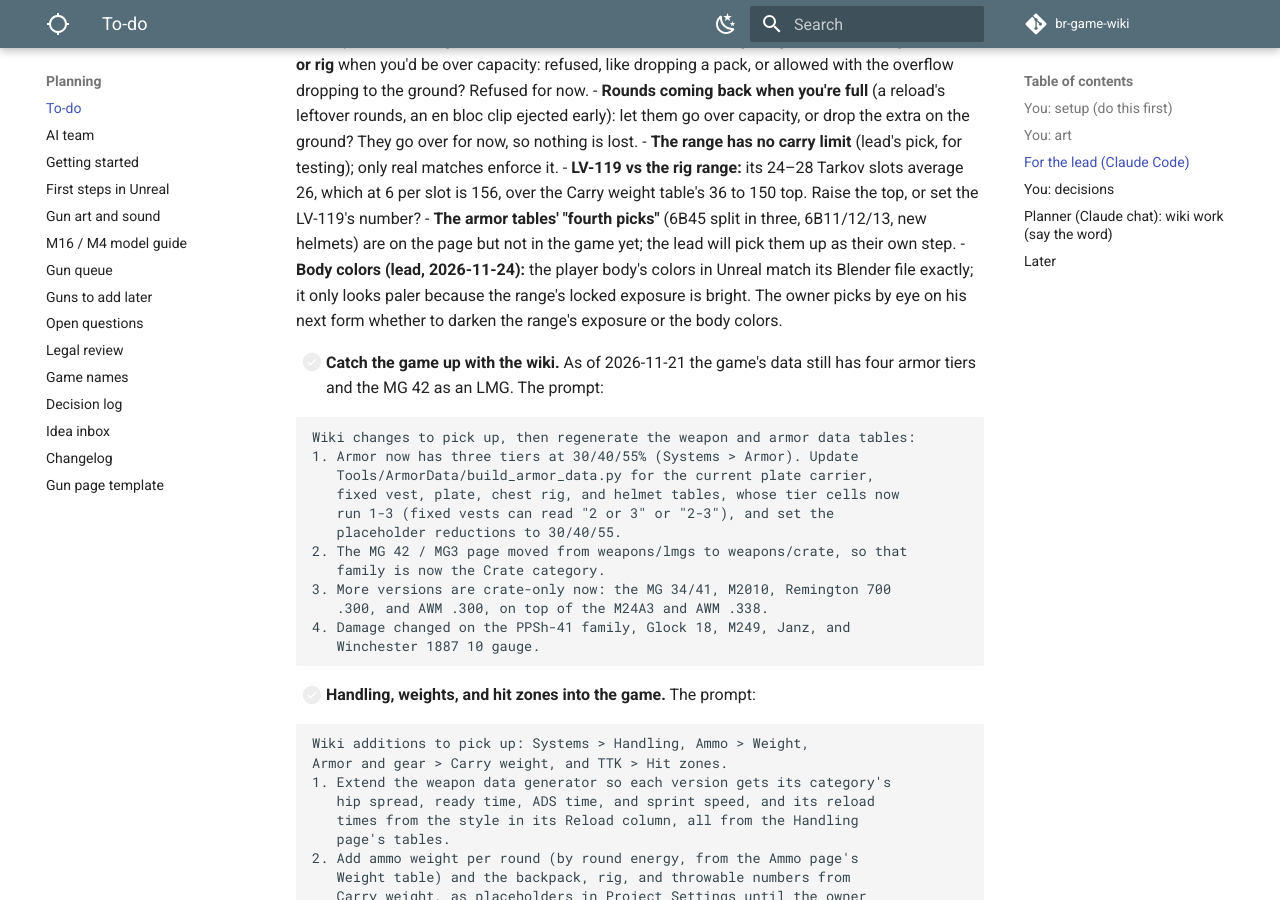
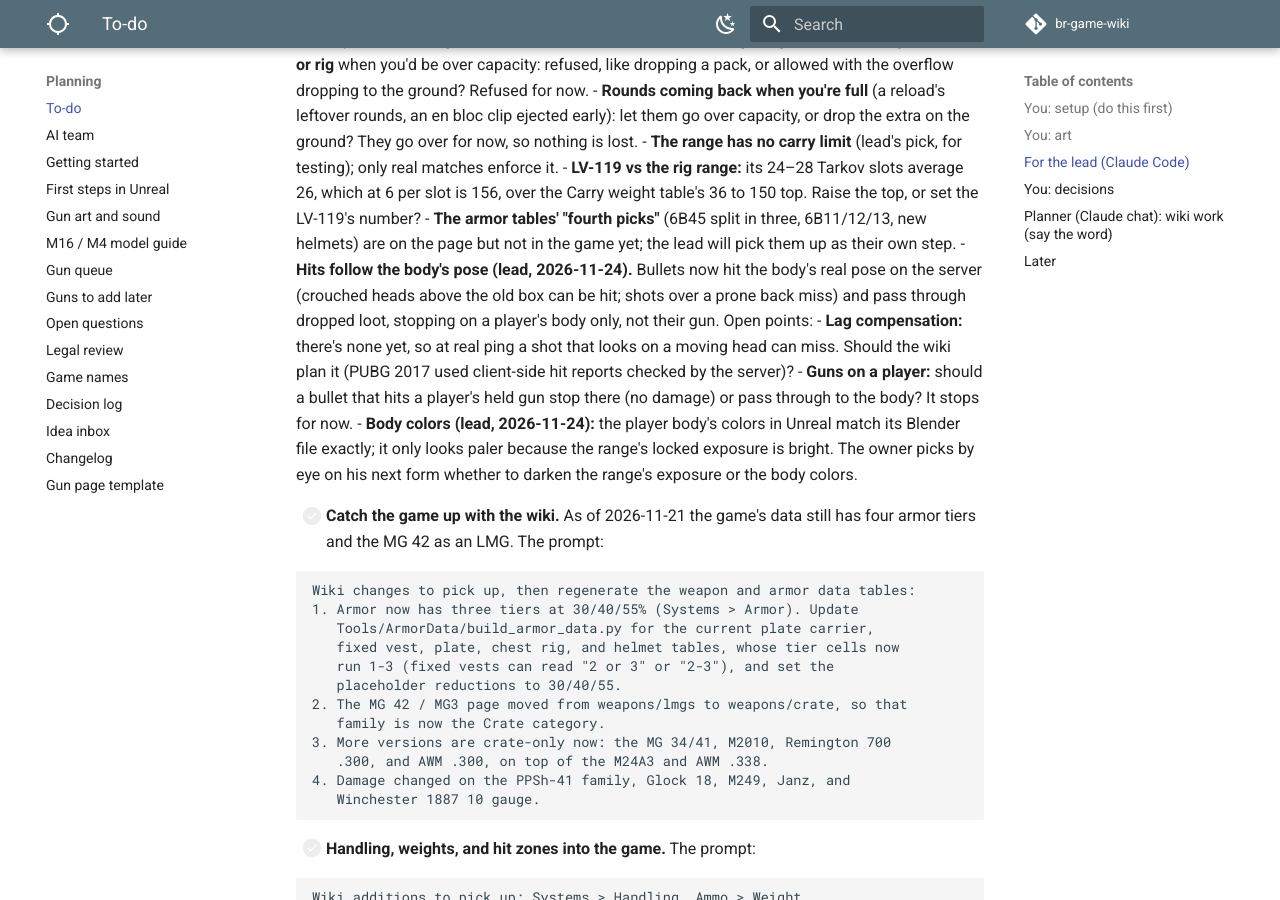
Before and after one commit to DerrickSpartan1/br-game-wiki, an MkDocs documentation site: the page built from docs/planning/to-do.md, in a window 1280 px wide and 900 px high, scrolled down 12428 px. Built offline with MkDocs 1.6.1 and Material for MkDocs 9.7.7, drawn with Linux system fonts in a browser that asks for light colours; comment, search, counter and statistics services are not loaded.

Commit message:
Lead: hits follow the pose; lag compensation and held-gun questions
Co-Authored-By: Claude Opus 5.5 <noreply@anthropic.com>

```diff
--- a/docs/planning/to-do.md
+++ b/docs/planning/to-do.md
@@ -172,6 +172,9 @@ When you tell the lead "check the planner's list," it works through this section
     - **The range has no carry limit** (lead's pick, for testing); only real matches enforce it.
     - **LV-119 vs the rig range:** its 24–28 Tarkov slots average 26, which at 6 per slot is 156, over the Carry weight table's 36 to 150 top. Raise the top, or set the LV-119's number?
     - **The armor tables' "fourth picks"** (6B45 split in three, 6B11/12/13, new helmets) are on the page but not in the game yet; the lead will pick them up as their own step.
+- **Hits follow the body's pose (lead, 2026-11-24).** Bullets now hit the body's real pose on the server (crouched heads above the old box can be hit; shots over a prone back miss) and pass through dropped loot, stopping on a player's body only, not their gun. Open points:
+    - **Lag compensation:** there's none yet, so at real ping a shot that looks on a moving head can miss. Should the wiki plan it (PUBG 2017 used client-side hit reports checked by the server)?
+    - **Guns on a player:** should a bullet that hits a player's held gun stop there (no damage) or pass through to the body? It stops for now.
 - **Body colors (lead, 2026-11-24):** the player body's colors in Unreal match its Blender file exactly; it only looks paler because the range's locked exposure is bright. The owner picks by eye on his next form whether to darken the range's exposure or the body colors.
 
 
```
